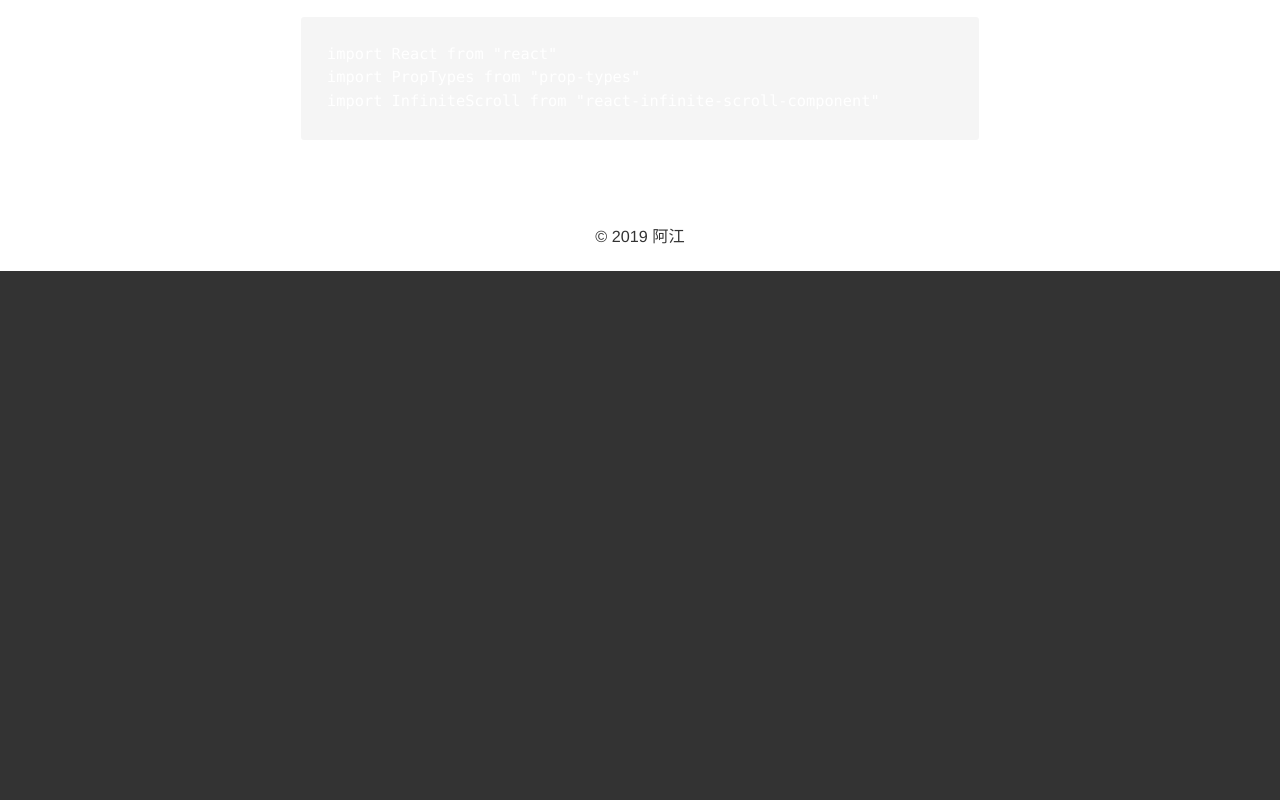
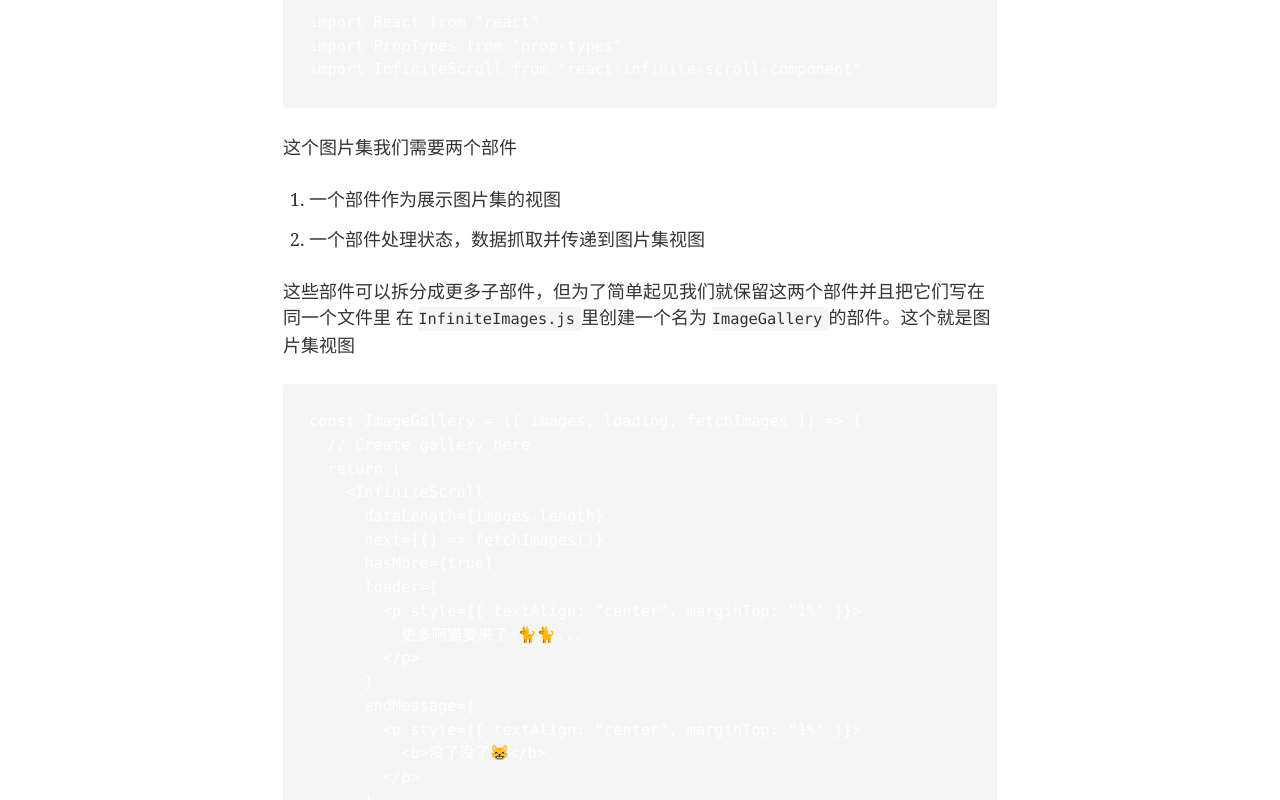
Before and after one commit to teaware/blog, a Gatsby site: page /gatsby in a window 1280 px wide. Shown: the part 6760-7560 px from the top of the page. Before the commit the page ends 7031 px from the top, so only its background shows below. Built offline with nearby package versions, Linux system fonts and the light colour scheme; Gatsby itself is replaced by a stand-in of ours; some packages are replaced by stand-ins of ours; code samples lack their colours.

Commit message:
update blog post & style

````diff
--- a/src/posts/gatsby/gatsby.md
+++ b/src/posts/gatsby/gatsby.md
@@ -235,3 +235,48 @@
 import PropTypes from "prop-types"
 import InfiniteScroll from "react-infinite-scroll-component"
 ```
+
+这个图片集我们需要两个部件
+
+1. 一个部件作为展示图片集的视图
+2. 一个部件处理状态，数据抓取并传递到图片集视图
+
+这些部件可以拆分成更多子部件，但为了简单起见我们就保留这两个部件并且把它们写在同一个文件里
+在 `InfiniteImages.js` 里创建一个名为 `ImageGallery` 的部件。这个就是图片集视图
+
+```jsx
+const ImageGallery = ({ images, loading, fetchImages }) => {
+  // Create gallery here
+  return (
+    <InfiniteScroll
+      dataLength={images.length}
+      next={() => fetchImages()}
+      hasMore={true}
+      loader={
+        <p style={{ textAlign: "center", marginTop: "1%" }}>
+          更多阿猫要来了 🐈🐈...
+        </p>
+      }
+      endMessage={
+        <p style={{ textAlign: "center", marginTop: "1%" }}>
+          <b>没了没了😸</b>
+        </p>
+      }
+    >
+      <div className="image-grid">
+        {!loading
+          ? images.map(image => (
+              <div
+                className="image-item"
+                key={image.id}
+                style={{ backgroundColor: image.color }}
+              >
+                <img src={image.urls.regular} alt={image.alt_description} />
+              </div>
+            ))
+          : ""}
+      </div>
+    </InfiniteScroll>
+  )
+}
+```
--- a/src/styles/index.scss
+++ b/src/styles/index.scss
@@ -656,7 +656,7 @@
 
 main,
 footer {
-  padding: 0 2rem;
+  padding: 0 1rem;
 }
 
 main {
````
